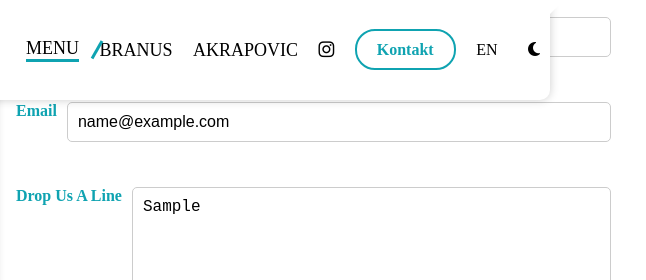
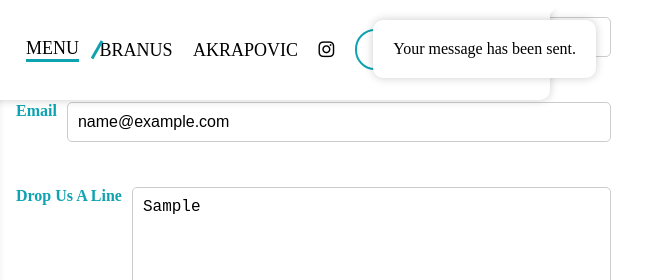
Before and after one commit to momenhesham235/luxury, a plain HTML site: page index.html in a window 1280 px wide. Both pictures are taken after typing "Sample", "name@example.com", "Sample" into the empty fields and a click on the button "Send it!". Shown: the part 3520-3800 px from the top of the page, 634-1280 px from the left. Drawn offline with Linux system fonts and the light colour scheme.

Commit message:
[add] message when form valid

```diff
--- a/css/style.css
+++ b/css/style.css
@@ -495,6 +495,19 @@ ul {
   }
 }
 
+.success_msg {
+  display: none;
+  position: fixed;
+  top: 20px;
+  right: 50px;
+  background-color: var(--current-bg-color);
+  color: var(--current-text-color);
+  padding: 20px;
+  border-radius: 10px;
+  box-shadow: 0 0 10px rgba(0, 0, 0, 0.2);
+  z-index: 9999;
+}
+
 .footer {
   background-color: var(--current-bg-color);
   color: var(--current-text-color);
--- a/index.html
+++ b/index.html
@@ -498,6 +498,12 @@
       </section>
       <!-- contact section -->
 
+      <!-- success form message -->
+      <div class="success_msg" id="success_msg">
+        <p>Your message has been sent.</p>
+      </div>
+      <!-- success form message -->
+
       <!-- footer -->
       <footer class="footer">
         <div class="footer_wrapper">
--- a/js/main.js
+++ b/js/main.js
@@ -50,8 +50,6 @@ function toggleMode() {
 }
 
 applyMode();
-
-
 
 // form validation
 const nameEl = document.getElementById("name");
@@ -199,6 +197,8 @@ const showSuccess = (input) => {
  * @throws {Error} If the form is not found.
  * */
 form.addEventListener("submit", function (e) {
+  const successMessage = document.getElementById("success_msg");
+
   // prevent the form from submitting
   e.preventDefault();
 
@@ -211,6 +211,10 @@ form.addEventListener("submit", function (e) {
 
   // submit to the server if the form is valid
   if (isFormValid) {
+    successMessage.style.display = "block";
+    setTimeout(function () {
+      successMessage.style.display = "none";
+    }, 3000);
   }
 });
 
```
